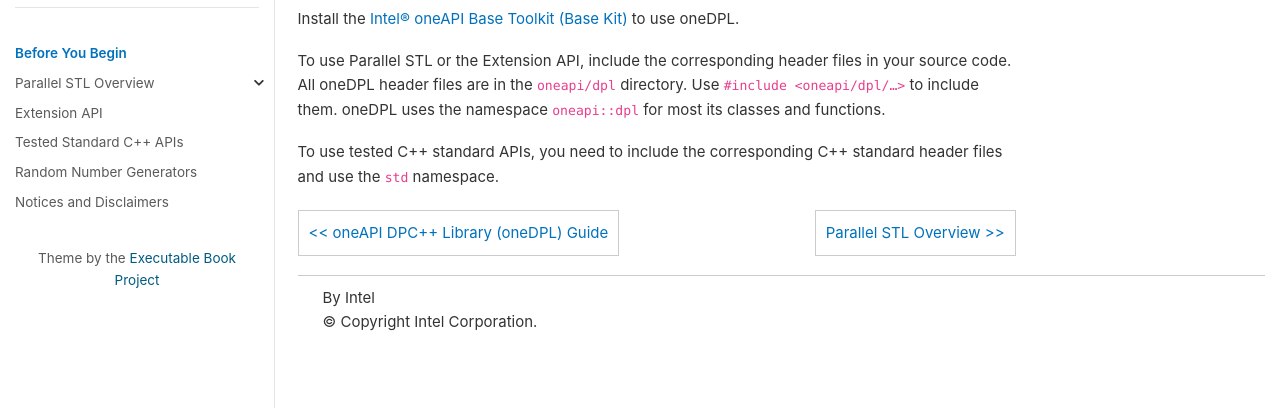
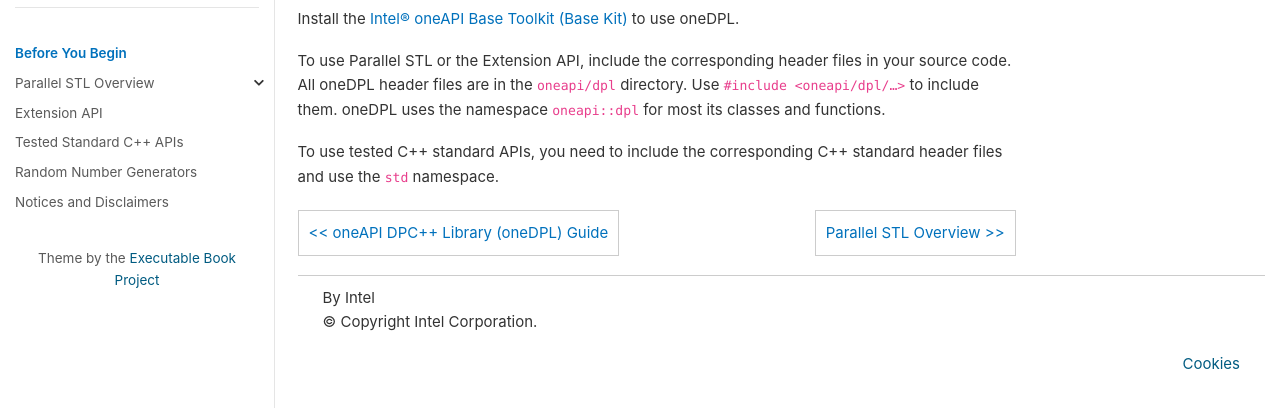
Before and after one commit to oneapi-src/oneDPL, a plain HTML site: page before_you_begin.html in a window 1280 px wide. Shown: the part 274-682 px from the top of the page. Drawn offline with Linux system fonts and the light colour scheme.

Commit message:
Add a link to Intel cookies

```diff
--- a/before_you_begin.html
+++ b/before_you_begin.html
@@ -228,6 +228,9 @@ and use the <code class="docutils literal notranslate"><span class="pre">std</sp
           By Intel<br/>
 
             &copy; Copyright Intel Corporation.<br/>
+          <div class="extra_footer">
+            <p align="right"><a href="https://www.intel.com/content/www/us/en/privacy/intel-cookie-notice.html">Cookies</a></p>
+          </div>
       </p>
     </div>
   </footer>
```
Also changed, not shown: extension_api.html (+3 -0 lines), genindex.html (+3 -0 lines), index.html (+3 -0 lines), notices_disclaimers.html (+3 -0 lines), pstl/dpcpp_policies_usage.html (+3 -0 lines), pstl/macros.html (+3 -0 lines), pstl_main.html (+3 -0 lines), random.html (+3 -0 lines), search.html (+3 -0 lines), tested_standard_cpp_api.html (+3 -0 lines).
